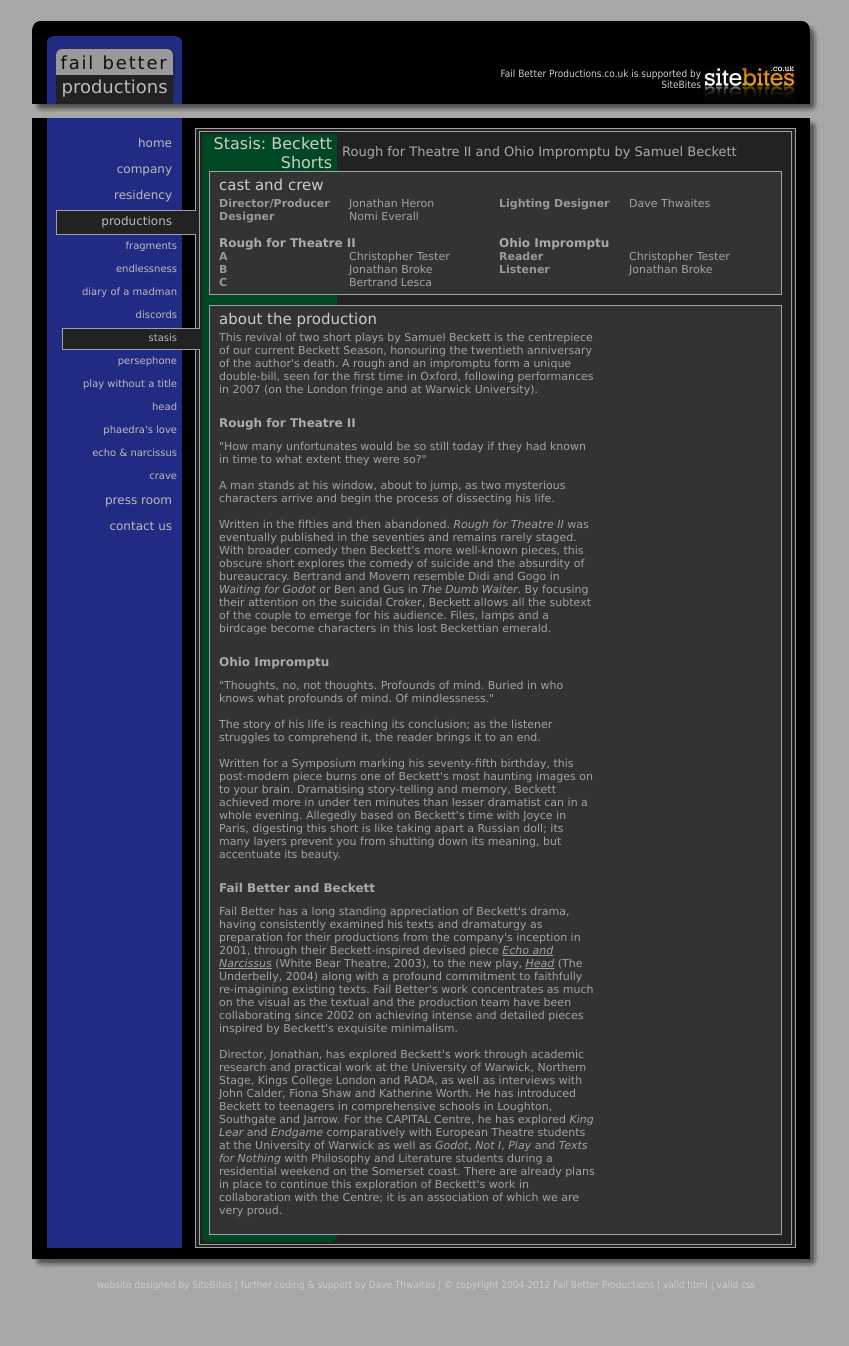
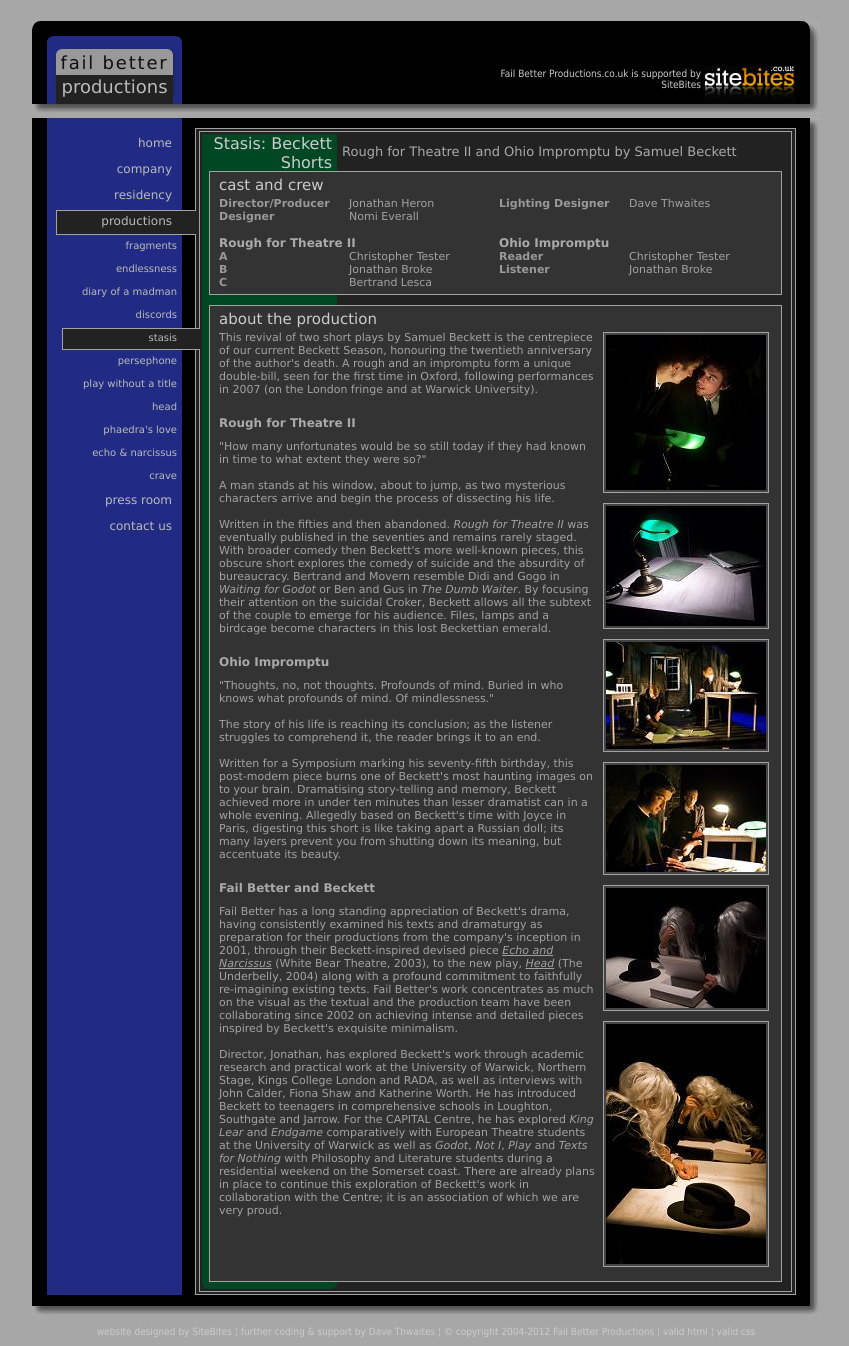
Before and after one commit to FailBetterProductions/failbetterproductions.github.io, a Jekyll site: the page built from productions/stasis/index.html, in a window 1280 px wide. Shown: the whole page, without its empty margins (214-1063 px from the left). Built offline with Jekyll 4.4.1, drawn with Linux system fonts in a browser that asks for light colours; before the commit the page ends 1299 px from its top, so only the background shows below that.

Commit message:
Restore missing images to /productions/stasis/

```diff
--- a/productions/stasis/index.html
+++ b/productions/stasis/index.html
@@ -54,6 +54,15 @@ styles-ie6: ../production-ie6.css
 
       <div class="production stasis">
        <h3>About the production</h3>
+       <div class="images">
+        <img src="./stasis-1.jpg" width="160" height="155" title="A and B" alt="[A and B]" />
+        <img src="./stasis-2.jpg" width="160" height="120" title="'Switch on'" alt="['Switch on']" />
+        <img src="./stasis-5.jpg" width="160" height="107" title="'So many disasters'" alt="['So many disasters']" />
+        <img src="./stasis-6.jpg" width="160" height="107" title="'I quote'" alt="['I quote']" />
+        <img src="./stasis-4.jpg" width="160" height="120" title="'So sat on, turned to stone'" alt="['So sat on, turned to stone']" />
+        <img src="./stasis-7.jpg" width="160" height="240" title="'Little is left to tell'" alt="['Little is left to tell']" />
+       </div>
+
        <p>This revival of two short plays by Samuel Beckett is the centrepiece of our current Beckett Season, honouring the twentieth anniversary of the author's death. A rough and an impromptu form a unique double-bill, seen for the first time in Oxford, following performances in 2007 (on the London fringe and at Warwick University).</p>
 
        <!-- <p>This was our first formal staging of Beckett; and how fitting to begin with a Rough and an Impromptu. We hope to continue to stage Beckett alongside the development of new work.</p> -->
```
